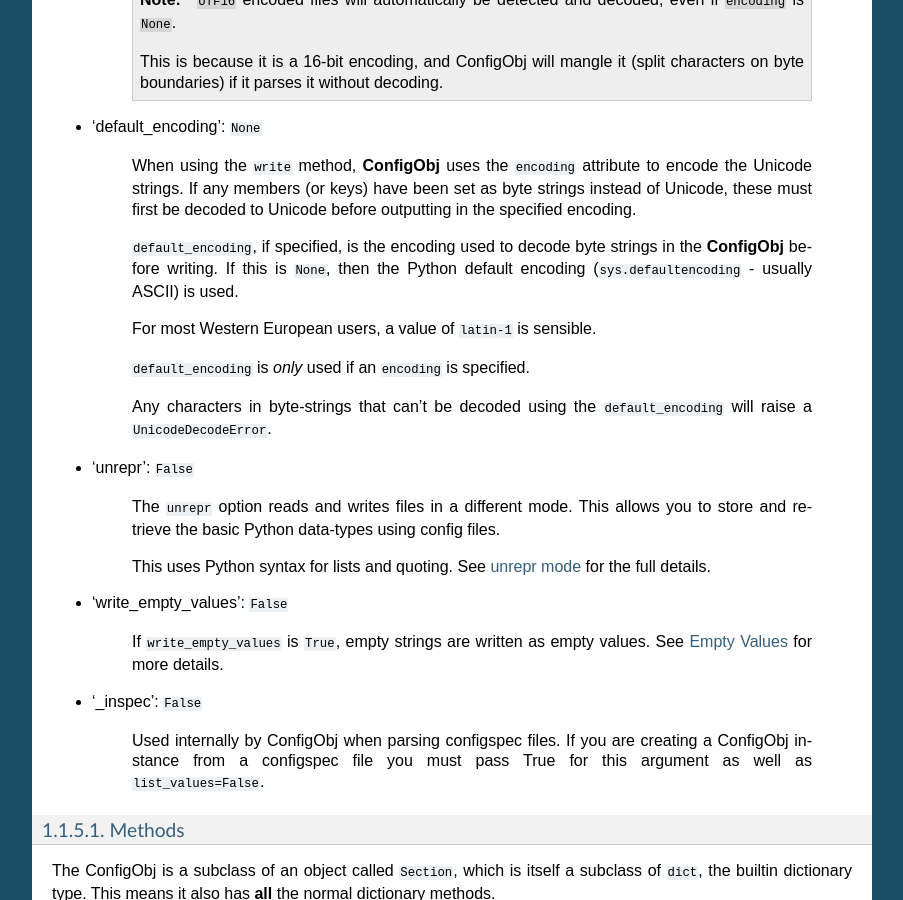
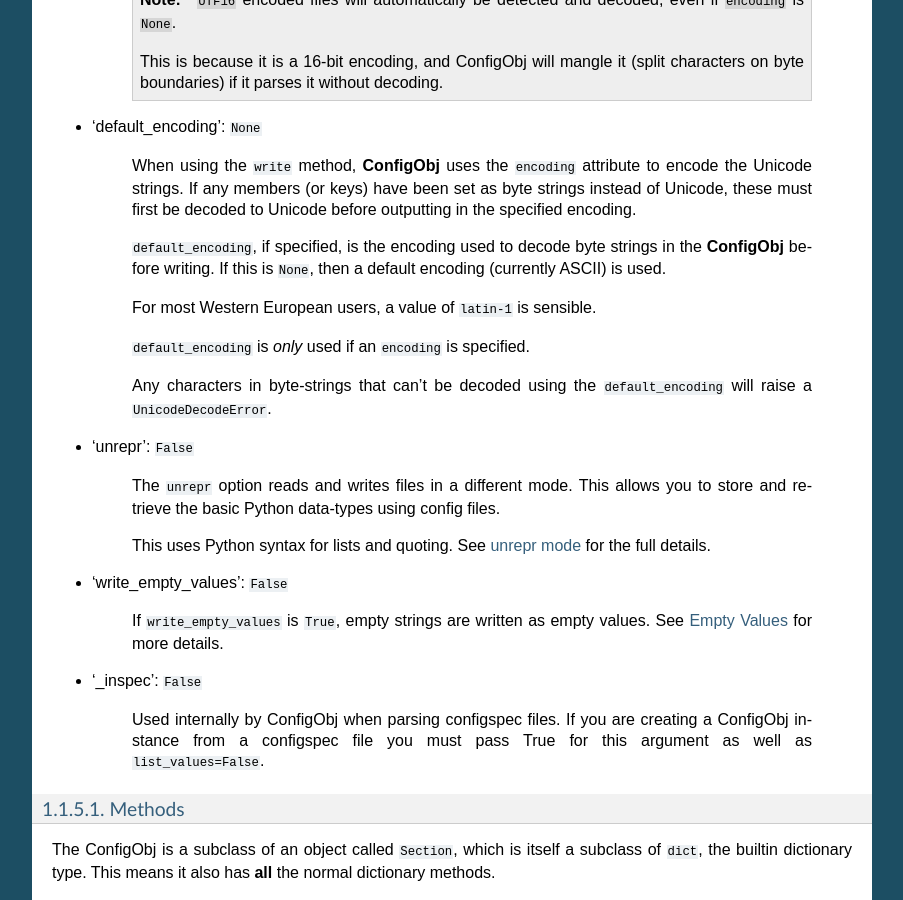
Before and after one commit to DiffSK/configobj, a Sphinx documentation site: the page built from docs/configobj.rst, in a window 1280 px wide and 900 px high, scrolled down 8744 px. Shown: the whole window, without its empty margins (198-1101 px from the left). Built offline with Sphinx 7.4.7, drawn with Linux system fonts in a browser that asks for light colours; some of the changed text lies outside the part shown.

Commit message:
Update documentation to match current behaviour - fallback to ascii when decoding.
This is probably not the correct behaviour, but I'll leave fixing that (and thinking through the consequences of changing the encoding) for later.

Fixes #256

```diff
--- a/docs/configobj.rst
+++ b/docs/configobj.rst
@@ -417,8 +417,7 @@
 
     ``default_encoding``, if specified, is the encoding used to decode byte
     strings in the **ConfigObj** before writing. If this is ``None``, then
-    the Python default encoding (``sys.defaultencoding`` - usually ASCII) is
-    used.
+    a default encoding (currently ASCII) is used.
 
     For most Western European users, a value of ``latin-1`` is sensible.
 
@@ -869,7 +868,8 @@
 ``default_encoding`` attribute. This ensures that the output is in the encoding
 specified.
 
-If this value is ``None`` then ``sys.defaultencoding`` is used instead.
+If this value is ``None`` then a default encoding (currently ASCII) is used to decode
+any byte-strings in your ConfigObj instance.
 
 
 unrepr
```
